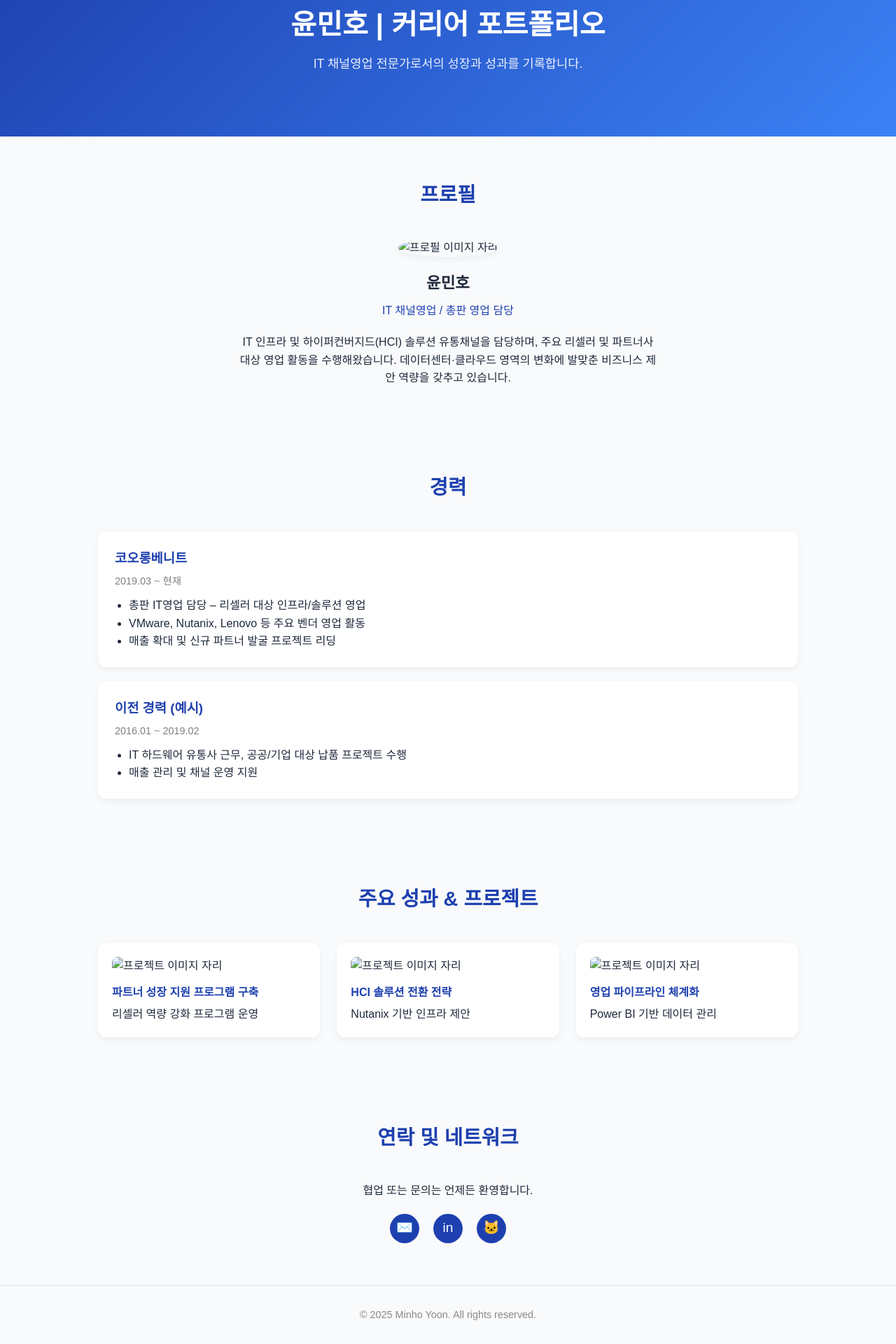
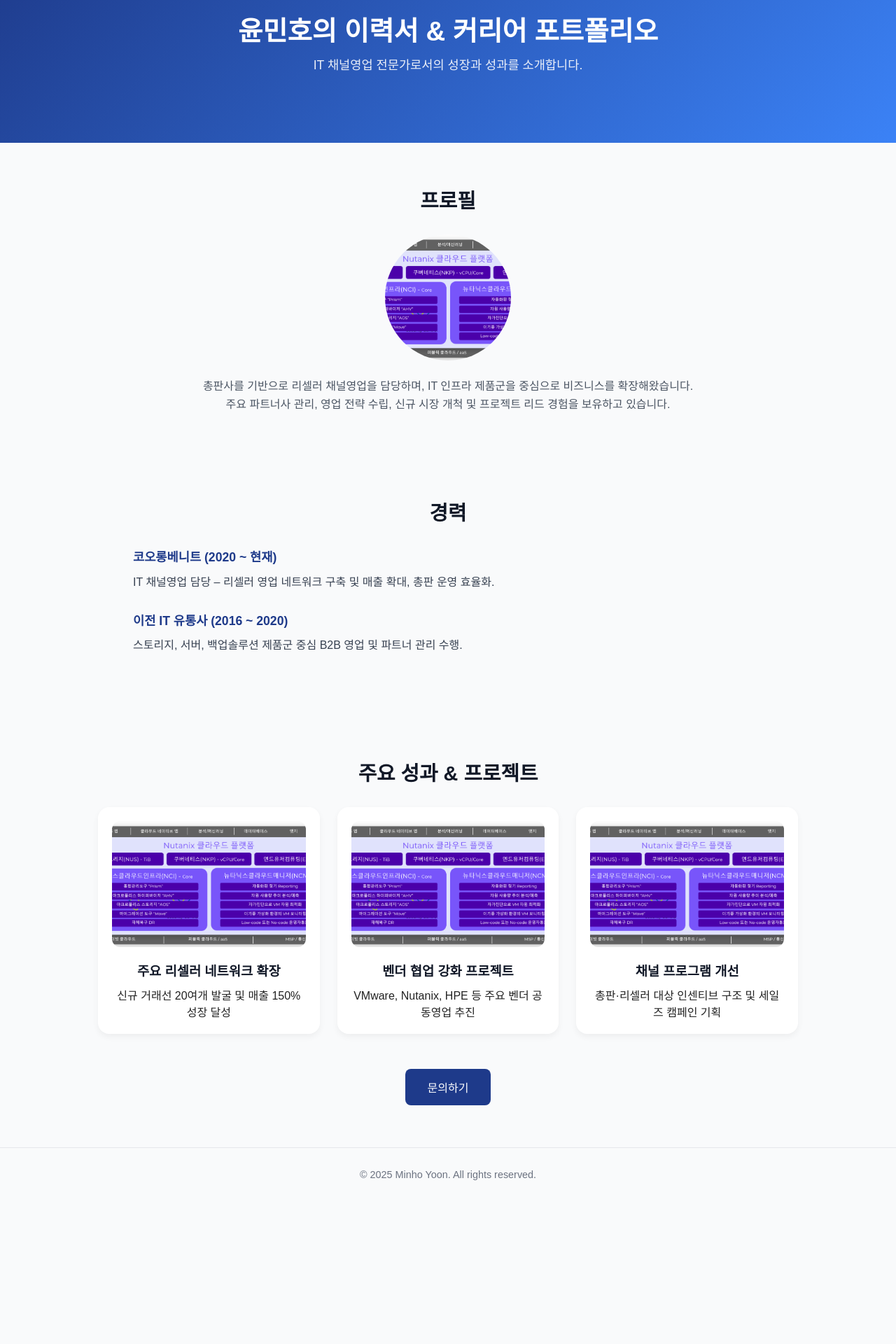
Before and after one commit to finemino/finemino.github.io, a plain HTML site: page index.html in a window 1280 px wide. Shown: the part 87-2007 px from the top of the page at 70% size. After the commit the page ends 1803 px from the top, so only its background shows below. Drawn offline with Linux system fonts and the light colour scheme.

Commit message:
Update index.html

```diff
--- a/index.html
+++ b/index.html
@@ -3,348 +3,295 @@
 <head>
   <meta charset="UTF-8" />
   <meta name="viewport" content="width=device-width, initial-scale=1.0" />
-  <title> finemino Portfolio </title>
+  <title>윤민호 이력서 & 포트폴리오</title>
   <style>
-    /* ---------- Base ---------- */
+    /* ------------------ 기본 스타일 ------------------ */
     * { margin: 0; padding: 0; box-sizing: border-box; }
     body {
       font-family: "Pretendard", "Noto Sans KR", sans-serif;
-      line-height: 1.6;
-      background-color: var(--bg);
-      color: var(--text);
-      transition: background 0.3s ease, color 0.3s ease;
+      color: #222;
+      background: #f9fafb;
+      overflow-x: hidden;
     }
-    :root {
-      --bg: #f9fafb;
-      --text: #1e293b;
-      --card-bg: #ffffff;
-      --accent: #1e40af;
-      --shadow: rgba(0,0,0,0.05);
-    }
-    body.dark {
-      --bg: #0f172a;
-      --text: #f1f5f9;
-      --card-bg: #1e293b;
-      --accent: #3b82f6;
-      --shadow: rgba(0,0,0,0.3);
-    }
+    img { max-width: 100%; border-radius: 12px; }
 
     header, section, footer { padding: 60px 20px; }
 
-    /* ---------- Header ---------- */
+    /* ------------------ 애니메이션 ------------------ */
+    @keyframes fadeInUp {
+      from { opacity: 0; transform: translateY(30px); }
+      to { opacity: 1; transform: translateY(0); }
+    }
+    .fade-in {
+      opacity: 0;
+      transform: translateY(30px);
+      animation: fadeInUp 0.8s ease forwards;
+    }
+    .fade-in.delay-1 { animation-delay: 0.3s; }
+    .fade-in.delay-2 { animation-delay: 0.6s; }
+    .fade-in.delay-3 { animation-delay: 0.9s; }
+
+    /* ------------------ 헤더 ------------------ */
     header {
-      background: linear-gradient(135deg, var(--accent), #3b82f6);
+      text-align: center;
+      background: linear-gradient(135deg, #1e3a8a, #3b82f6);
       color: white;
-      text-align: center;
-      padding: 90px 20px;
-      position: relative;
+      padding: 100px 20px;
     }
-    header h1 { font-size: 2.5rem; margin-bottom: 10px; }
+    header h1 { font-size: 2.4rem; margin-bottom: 10px; }
     header p { font-size: 1.1rem; opacity: 0.9; }
 
-    .theme-toggle {
-      position: absolute;
-      top: 20px;
-      right: 20px;
-      background: rgba(255,255,255,0.2);
-      border: none;
-      padding: 8px 14px;
-      border-radius: 8px;
-      color: white;
-      cursor: pointer;
-      font-size: 0.9rem;
-      transition: background 0.3s ease;
-    }
-    .theme-toggle:hover { background: rgba(255,255,255,0.35); }
-
-    /* ---------- Section Titles ---------- */
-    h2.section-title {
+    /* ------------------ 섹션 ------------------ */
+    section h2 {
       text-align: center;
       font-size: 1.8rem;
-      margin-bottom: 40px;
-      color: var(--accent);
+      margin-bottom: 30px;
+      color: #111827;
     }
 
-    /* ---------- Profile ---------- */
+    /* ------------------ 프로필 섹션 ------------------ */
     .profile {
       max-width: 900px;
       margin: 0 auto;
       text-align: center;
     }
     .profile img {
-      width: 140px;
-      height: 140px;
+      width: 180px;
+      height: 180px;
+      object-fit: cover;
       border-radius: 50%;
-      object-fit: cover;
       margin-bottom: 20px;
-      box-shadow: 0 4px 10px var(--shadow);
     }
-    .profile h3 { font-size: 1.4rem; margin-bottom: 8px; }
-    .profile p.role { font-weight: 500; color: var(--accent); margin-bottom: 20px; }
-    .profile p.summary { max-width: 600px; margin: 0 auto; }
+    .profile p {
+      font-size: 1rem;
+      color: #4b5563;
+      line-height: 1.6;
+    }
 
-    /* ---------- Career ---------- */
+    /* ------------------ 경력 섹션 ------------------ */
     .career {
-      max-width: 1000px;
+      max-width: 900px;
       margin: 0 auto;
-      display: grid;
-      gap: 20px;
+      line-height: 1.8;
+      color: #374151;
     }
-    .career-card {
-      background: var(--card-bg);
-      border-radius: 12px;
-      padding: 24px;
-      box-shadow: 0 4px 10px var(--shadow);
+    .career-item {
+      margin-bottom: 25px;
     }
-    .career-card h3 { margin-bottom: 6px; color: var(--accent); }
-    .career-card p.period { font-size: 0.9rem; color: gray; margin-bottom: 10px; }
-    .career-card ul { margin-left: 20px; }
+    .career-item h3 {
+      color: #1e3a8a;
+      margin-bottom: 5px;
+      font-size: 1.1rem;
+    }
 
-    /* ---------- Projects ---------- */
+    /* ------------------ 프로젝트 카드 ------------------ */
     .projects {
       display: grid;
       grid-template-columns: repeat(auto-fit, minmax(280px, 1fr));
-      gap: 24px;
+      gap: 25px;
       max-width: 1000px;
       margin: 0 auto;
     }
-    .project-card {
-      background: var(--card-bg);
+    .card {
+      background: white;
+      border-radius: 16px;
+      box-shadow: 0 4px 10px rgba(0,0,0,0.05);
+      padding: 20px;
+      text-align: center;
+      transition: transform 0.2s ease, box-shadow 0.2s ease;
+      cursor: pointer;
+    }
+    .card:hover {
+      transform: translateY(-6px);
+      box-shadow: 0 8px 18px rgba(0,0,0,0.08);
+    }
+    .card img {
+      width: 100%;
+      height: 180px;
+      object-fit: cover;
       border-radius: 12px;
-      box-shadow: 0 4px 10px var(--shadow);
-      padding: 20px;
+      margin-bottom: 15px;
+    }
+    .card h3 { margin-bottom: 10px; color: #111827; }
+
+    /* ------------------ CTA ------------------ */
+    .cta {
+      text-align: center;
+      margin-top: 50px;
+    }
+    .cta button {
+      background: #1e3a8a;
+      color: white;
+      border: none;
+      padding: 14px 32px;
+      border-radius: 8px;
+      font-size: 1rem;
       cursor: pointer;
-      transition: transform 0.2s ease, box-shadow 0.2s ease;
-    }
-    .project-card:hover {
-      transform: translateY(-4px);
-      box-shadow: 0 6px 15px var(--shadow);
-    }
-    .project-card img {
-      width: 100%;
-      height: 150px;
-      object-fit: cover;
-      border-radius: 8px;
-      margin-bottom: 12px;
-    }
-    .project-card h4 { margin-bottom: 6px; color: var(--accent); }
-
-    /* ---------- Contact ---------- */
-    .contact { text-align: center; }
-    .social-links {
-      margin-top: 20px;
-      display: flex;
-      justify-content: center;
-      gap: 20px;
-    }
-    .social-links a {
-      display: flex;
-      align-items: center;
-      justify-content: center;
-      width: 42px;
-      height: 42px;
-      border-radius: 50%;
-      background: var(--accent);
-      color: white;
-      text-decoration: none;
-      font-size: 1.2rem;
       transition: background 0.3s ease;
     }
-    .social-links a:hover { background: #1d4ed8; }
+    .cta button:hover { background: #1d4ed8; }
 
-    /* ---------- Footer ---------- */
+    /* ------------------ 푸터 ------------------ */
     footer {
       text-align: center;
       font-size: 0.9rem;
-      color: #888;
-      border-top: 1px solid rgba(0,0,0,0.1);
+      color: #6b7280;
+      border-top: 1px solid #e5e7eb;
       padding: 30px 10px;
     }
 
-    /* ---------- Fade-in Animation ---------- */
-    .fade-section {
-      opacity: 0;
-      transform: translateY(30px);
-      transition: opacity 0.8s ease, transform 0.8s ease;
-    }
-    .fade-section.visible {
-      opacity: 1;
-      transform: translateY(0);
-    }
-
-    /* ---------- Modal ---------- */
+    /* ------------------ 모달 ------------------ */
     .modal {
+      display: none;
       position: fixed;
-      top: 0; left: 0;
+      z-index: 1000;
+      left: 0; top: 0;
       width: 100%; height: 100%;
       background: rgba(0,0,0,0.6);
-      display: none;
+      justify-content: center;
       align-items: center;
-      justify-content: center;
-      z-index: 999;
-      backdrop-filter: blur(4px);
+      animation: fadeInUp 0.5s ease;
     }
     .modal-content {
-      background: var(--card-bg);
-      color: var(--text);
+      background: white;
+      border-radius: 16px;
+      max-width: 600px;
       padding: 30px;
-      border-radius: 12px;
-      max-width: 500px;
-      width: 90%;
-      box-shadow: 0 4px 15px var(--shadow);
-      text-align: center;
-      animation: popIn 0.3s ease;
+      text-align: left;
+      box-shadow: 0 8px 20px rgba(0,0,0,0.2);
     }
-    @keyframes popIn {
-      from { transform: scale(0.95); opacity: 0; }
-      to { transform: scale(1); opacity: 1; }
-    }
-    .modal-close {
-      margin-top: 20px;
-      background: var(--accent);
+    .modal-content h3 { margin-bottom: 10px; color: #111827; }
+    .modal-content p { color: #374151; line-height: 1.6; }
+    .close-btn {
+      background: #ef4444;
       color: white;
       border: none;
-      padding: 10px 18px;
+      padding: 8px 16px;
       border-radius: 6px;
       cursor: pointer;
-    }
-
-    /* ---------- Responsive ---------- */
-    @media (max-width: 640px) {
-      header h1 { font-size: 1.8rem; }
-      h2.section-title { font-size: 1.4rem; }
+      float: right;
     }
   </style>
 </head>
 
 <body>
-  <!-- HEADER -->
-  <header>
-    <button class="theme-toggle" onclick="toggleTheme()">🌙 다크모드</button>
-    <h1>윤민호 | 커리어 포트폴리오</h1>
-    <p>IT 채널영업 전문가로서의 성장과 성과를 기록합니다.</p>
+  <!-- 상단 소개 -->
+  <header class="fade-in">
+    <h1>윤민호의 이력서 & 커리어 포트폴리오</h1>
+    <p>IT 채널영업 전문가로서의 성장과 성과를 소개합니다.</p>
   </header>
 
-  <!-- PROFILE -->
-  <section id="profile" class="fade-section">
-    <h2 class="section-title">프로필</h2>
+  <!-- 프로필 섹션 -->
+  <section class="fade-in delay-1">
+    <h2>프로필</h2>
     <div class="profile">
-      <img src="./images/profile-placeholder.jpg" alt="프로필 이미지 자리" />
-      <h3>윤민호</h3>
-      <p class="role">IT 채널영업 / 총판 영업 담당</p>
-      <p class="summary">
-        IT 인프라 및 하이퍼컨버지드(HCI) 솔루션 유통채널을 담당하며,
-        주요 리셀러 및 파트너사 대상 영업 활동을 수행해왔습니다.
-        데이터센터·클라우드 영역의 변화에 발맞춘 비즈니스 제안 역량을 갖추고 있습니다.
+      <img src="./images/포트폴리오.png" alt="프로필 이미지">
+      <p>
+        총판사를 기반으로 리셀러 채널영업을 담당하며, IT 인프라 제품군을 중심으로 비즈니스를 확장해왔습니다.<br>
+        주요 파트너사 관리, 영업 전략 수립, 신규 시장 개척 및 프로젝트 리드 경험을 보유하고 있습니다.
       </p>
     </div>
   </section>
 
-  <!-- CAREER -->
-  <section id="career" class="fade-section">
-    <h2 class="section-title">경력</h2>
+  <!-- 경력 섹션 -->
+  <section class="fade-in delay-2">
+    <h2>경력</h2>
     <div class="career">
-      <div class="career-card">
-        <h3>코오롱베니트</h3>
-        <p class="period">2019.03 ~ 현재</p>
-        <ul>
-          <li>총판 IT영업 담당 – 리셀러 대상 인프라/솔루션 영업</li>
-          <li>VMware, Nutanix, Lenovo 등 주요 벤더 영업 활동</li>
-          <li>매출 확대 및 신규 파트너 발굴 프로젝트 리딩</li>
-        </ul>
+      <div class="career-item">
+        <h3>코오롱베니트 (2020 ~ 현재)</h3>
+        <p>IT 채널영업 담당 – 리셀러 영업 네트워크 구축 및 매출 확대, 총판 운영 효율화.</p>
       </div>
-      <div class="career-card">
-        <h3>이전 경력 (예시)</h3>
-        <p class="period">2016.01 ~ 2019.02</p>
-        <ul>
-          <li>IT 하드웨어 유통사 근무, 공공/기업 대상 납품 프로젝트 수행</li>
-          <li>매출 관리 및 채널 운영 지원</li>
-        </ul>
+      <div class="career-item">
+        <h3>이전 IT 유통사 (2016 ~ 2020)</h3>
+        <p>스토리지, 서버, 백업솔루션 제품군 중심 B2B 영업 및 파트너 관리 수행.</p>
       </div>
     </div>
   </section>
 
-  <!-- PROJECTS -->
-  <section id="projects" class="fade-section">
-    <h2 class="section-title">주요 성과 & 프로젝트</h2>
+  <!-- 프로젝트 카드 -->
+  <section class="fade-in delay-3">
+    <h2>주요 성과 & 프로젝트</h2>
     <div class="projects">
-      <div class="project-card" data-title="파트너 성장 지원 프로그램 구축" data-desc="리셀러의 영업 역량 강화를 위한 교육/프로모션 기획 및 실행.">
-        <img src="./images/project1-placeholder.jpg" alt="프로젝트 이미지 자리" />
-        <h4>파트너 성장 지원 프로그램 구축</h4>
-        <p>리셀러 역량 강화 프로그램 운영</p>
+      <div class="card" onclick="openModal('modal1')">
+        <img src="./images/포트폴리오.png" alt="프로젝트 이미지">
+        <h3>주요 리셀러 네트워크 확장</h3>
+        <p>신규 거래선 20여개 발굴 및 매출 150% 성장 달성</p>
       </div>
-      <div class="project-card" data-title="VMware → HCI 솔루션 전환 전략 추진" data-desc="레거시 인프라 고객을 대상으로 Nutanix 중심의 HCI 전환 제안.">
-        <img src="./images/project2-placeholder.jpg" alt="프로젝트 이미지 자리" />
-        <h4>HCI 솔루션 전환 전략</h4>
-        <p>Nutanix 기반 인프라 제안</p>
+      <div class="card" onclick="openModal('modal2')">
+        <img src="./images/포트폴리오.png" alt="프로젝트 이미지">
+        <h3>벤더 협업 강화 프로젝트</h3>
+        <p>VMware, Nutanix, HPE 등 주요 벤더 공동영업 추진</p>
       </div>
-      <div class="project-card" data-title="총판 영업 파이프라인 관리 체계화" data-desc="Excel 기반 영업 데이터 분석을 Power BI 대시보드로 고도화.">
-        <img src="./images/project3-placeholder.jpg" alt="프로젝트 이미지 자리" />
-        <h4>영업 파이프라인 체계화</h4>
-        <p>Power BI 기반 데이터 관리</p>
+      <div class="card" onclick="openModal('modal3')">
+        <img src="./images/포트폴리오.png" alt="프로젝트 이미지">
+        <h3>채널 프로그램 개선</h3>
+        <p>총판·리셀러 대상 인센티브 구조 및 세일즈 캠페인 기획</p>
       </div>
+    </div>
+
+    <!-- CTA -->
+    <div class="cta">
+      <button onclick="window.location.href='mailto:your.email@example.com'">문의하기</button>
     </div>
   </section>
 
-  <!-- CONTACT -->
-  <section id="contact" class="fade-section">
-    <h2 class="section-title">연락 및 네트워크</h2>
-    <div class="contact">
-      <p>협업 또는 문의는 언제든 환영합니다.</p>
-      <div class="social-links">
-        <a href="mailto:your.email@example.com" title="Email">✉️</a>
-        <a href="https://www.linkedin.com/in/your-linkedin" title="LinkedIn">in</a>
-        <a href="https://github.com/your-github" title="GitHub">🐱</a>
-      </div>
-    </div>
-  </section>
-
-  <!-- FOOTER -->
-  <footer>© 2025 Minho Yoon. All rights reserved.</footer>
-
-  <!-- MODAL -->
-  <div class="modal" id="projectModal">
+  <!-- 모달 영역 -->
+  <div id="modal1" class="modal">
     <div class="modal-content">
-      <h3 id="modalTitle"></h3>
-      <p id="modalDesc"></p>
-      <button class="modal-close" onclick="closeModal()">닫기</button>
+      <button class="close-btn" onclick="closeModal('modal1')">닫기</button>
+      <h3>주요 리셀러 네트워크 확장</h3>
+      <p>
+        신규 리셀러 발굴 및 기존 거래선 매출 증대를 통해 채널 커버리지를 확장했습니다.<br>
+        파트너 세그먼트 분석, 리드 관리 체계화, 인센티브 운영 개선을 병행하여 전년 대비 150% 성장 달성.
+      </p>
     </div>
   </div>
 
+  <div id="modal2" class="modal">
+    <div class="modal-content">
+      <button class="close-btn" onclick="closeModal('modal2')">닫기</button>
+      <h3>벤더 협업 강화 프로젝트</h3>
+      <p>
+        주요 IT 벤더와 공동 마케팅/세미나 진행을 통한 시장 점유율 확대.<br>
+        파트너 대상 기술교육 및 세일즈 트레이닝 세션을 기획·운영하여 브랜드 신뢰도 상승.
+      </p>
+    </div>
+  </div>
+
+  <div id="modal3" class="modal">
+    <div class="modal-content">
+      <button class="close-btn" onclick="closeModal('modal3')">닫기</button>
+      <h3>채널 프로그램 개선</h3>
+      <p>
+        리셀러 대상 인센티브 정책 및 세일즈 캠페인을 재정비하여 거래선 참여율 2배 향상.<br>
+        CRM 기반 실적 관리 자동화로 리포트 효율성 증대.
+      </p>
+    </div>
+  </div>
+
+  <!-- 푸터 -->
+  <footer>
+    © 2025 Minho Yoon. All rights reserved.
+  </footer>
+
+  <!-- 스크립트 -->
   <script>
-    /* ---------- Theme Toggle ---------- */
-    function toggleTheme() {
-      document.body.classList.toggle('dark');
-      const btn = document.querySelector('.theme-toggle');
-      btn.textContent = document.body.classList.contains('dark')
-        ? '☀️ 라이트모드'
-        : '🌙 다크모드';
-    }
-
-    /* ---------- Fade-in on Scroll ---------- */
-    const fadeSections = document.querySelectorAll('.fade-section');
+    // Fade-in 처리 (스크롤 시 등장)
+    const fadeEls = document.querySelectorAll('.fade-in');
     const observer = new IntersectionObserver(entries => {
       entries.forEach(entry => {
-        if (entry.isIntersecting) entry.target.classList.add('visible');
-      });
-    }, { threshold: 0.15 });
-    fadeSections.forEach(sec => observer.observe(sec));
-
-    /* ---------- Modal Logic ---------- */
-    const modal = document.getElementById('projectModal');
-    const modalTitle = document.getElementById('modalTitle');
-    const modalDesc = document.getElementById('modalDesc');
-
-    document.querySelectorAll('.project-card').forEach(card => {
-      card.addEventListener('click', () => {
-        modalTitle.textContent = card.dataset.title;
-        modalDesc.textContent = card.dataset.desc;
-        modal.style.display = 'flex';
+        if (entry.isIntersecting) entry.target.style.animationPlayState = 'running';
       });
     });
+    fadeEls.forEach(el => observer.observe(el));
 
-    function closeModal() { modal.style.display = 'none'; }
-    modal.addEventListener('click', e => { if (e.target === modal) closeModal(); });
+    // 모달 열기/닫기
+    function openModal(id) {
+      document.getElementById(id).style.display = 'flex';
+    }
+    function closeModal(id) {
+      document.getElementById(id).style.display = 'none';
+    }
   </script>
 </body>
 </html>
```
